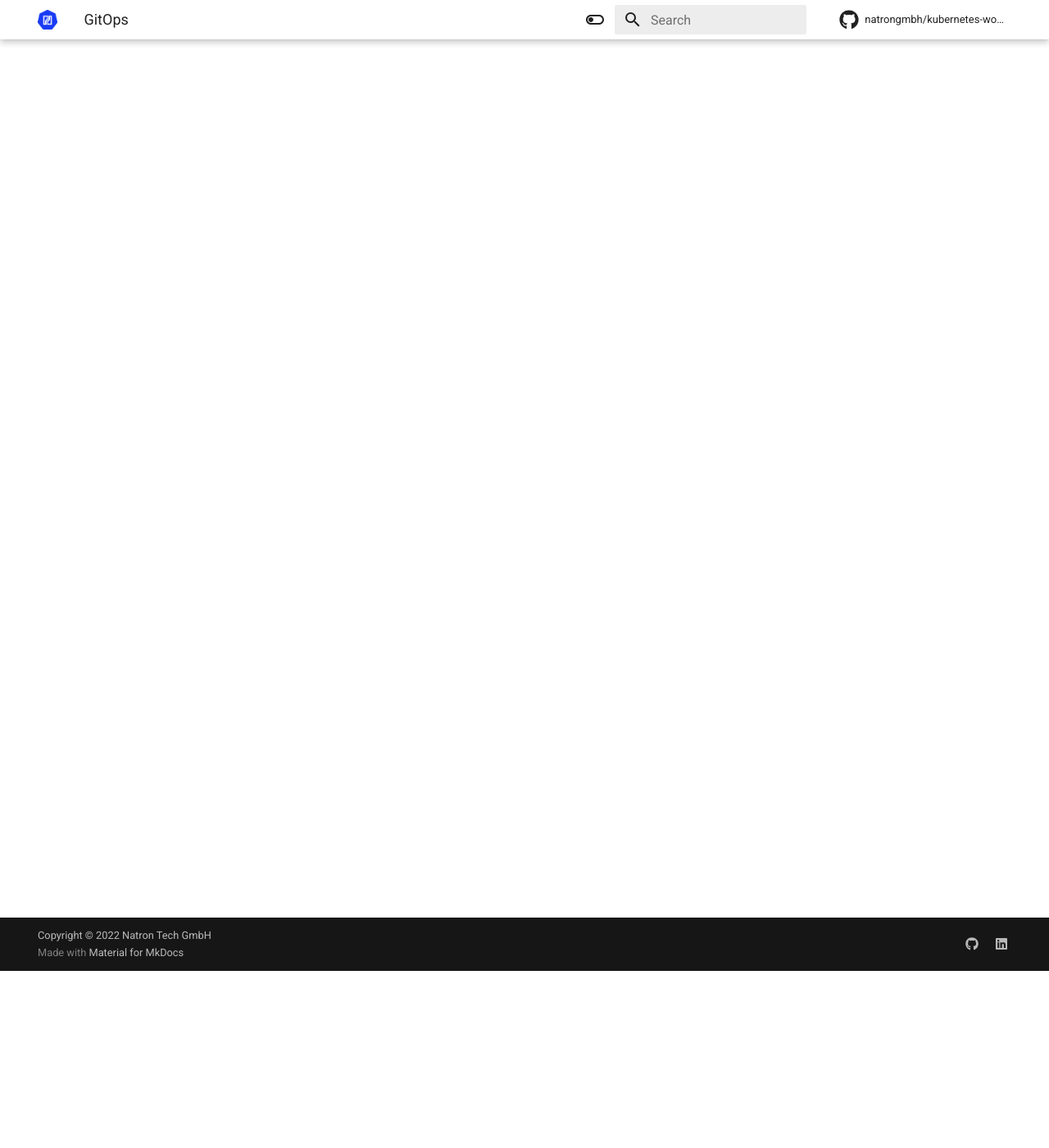
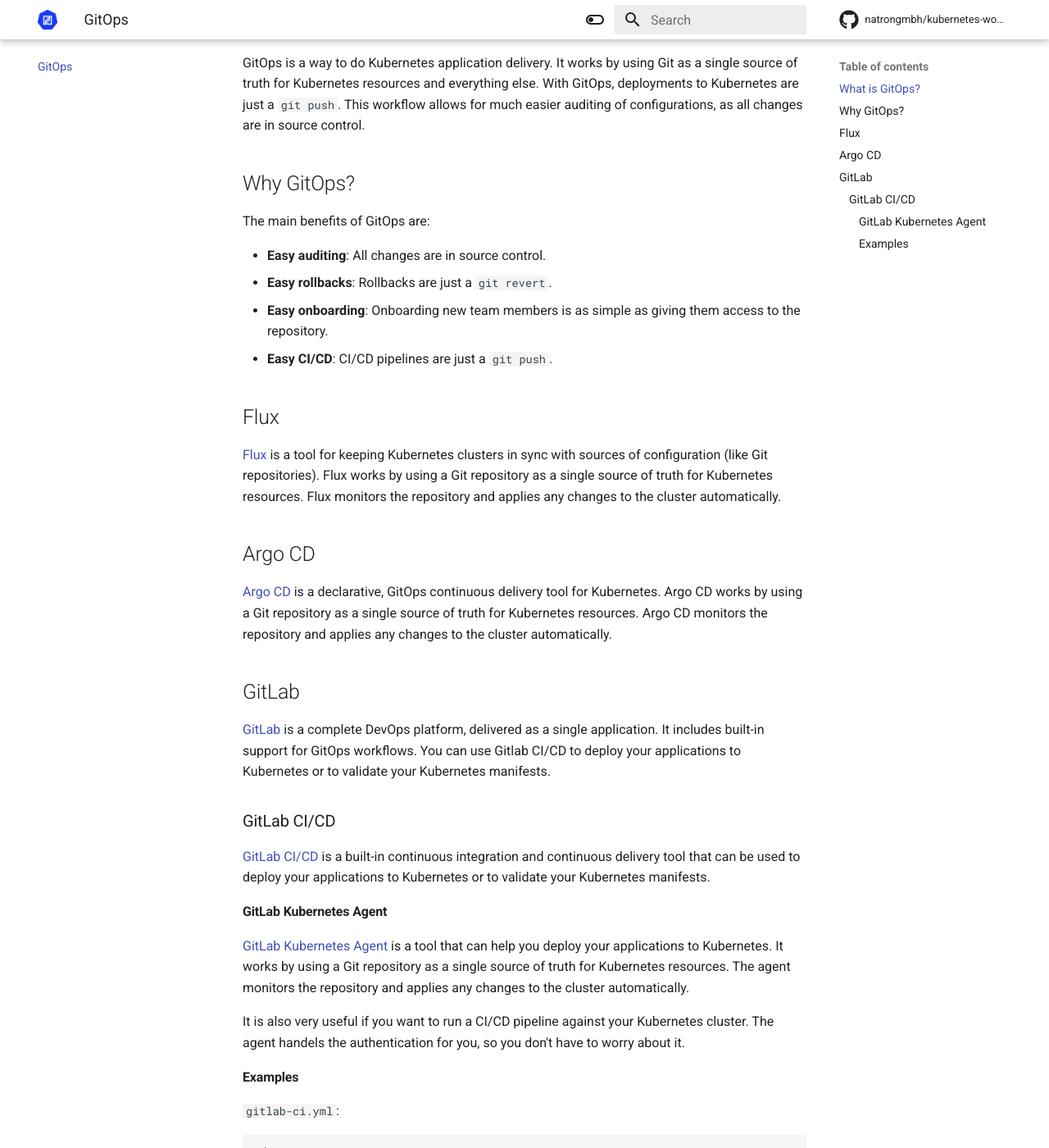
Before and after one commit to natrontech/kubernetes-workshop-golog, an MkDocs documentation site: the page built from docs/gitops/index.md, in a window 1280 px wide and 1400 px high, scrolled down 216 px. Shown: the whole window at 82% size. Built offline with MkDocs 1.6.1 and Material for MkDocs 9.7.7, drawn with Linux system fonts in a browser that asks for light colours; comment, search, counter and statistics services are not loaded; some of the changed text lies outside the part shown.

Commit message:
feat: add gitops part
Signed-off-by: Jan Lauber <jan.lauber@protonmail.ch>

````diff
--- a/docs/gitops/index.md
+++ b/docs/gitops/index.md
@@ -1 +1,78 @@
 # GitOps
+
+## What is GitOps?
+
+GitOps is a way to do Kubernetes application delivery. It works by using Git as a single source of truth for Kubernetes resources and everything else. With GitOps, deployments to Kubernetes are just a `git push`. This workflow allows for much easier auditing of configurations, as all changes are in source control.
+
+## Why GitOps?
+
+The main benefits of GitOps are:
+
+- **Easy auditing**: All changes are in source control.
+- **Easy rollbacks**: Rollbacks are just a `git revert`.
+- **Easy onboarding**: Onboarding new team members is as simple as giving them access to the repository.
+- **Easy CI/CD**: CI/CD pipelines are just a `git push`.
+
+## Flux
+
+[Flux](https://fluxcd.io/) is a tool for keeping Kubernetes clusters in sync with sources of configuration (like Git repositories). Flux works by using a Git repository as a single source of truth for Kubernetes resources. Flux monitors the repository and applies any changes to the cluster automatically.
+
+## Argo CD
+
+[Argo CD](https://argoproj.github.io/argo-cd/) is a declarative, GitOps continuous delivery tool for Kubernetes. Argo CD works by using a Git repository as a single source of truth for Kubernetes resources. Argo CD monitors the repository and applies any changes to the cluster automatically.
+
+## GitLab
+
+[GitLab](https://about.gitlab.com/) is a complete DevOps platform, delivered as a single application. It includes built-in support for GitOps workflows.
+You can use Gitlab CI/CD to deploy your applications to Kubernetes or to validate your Kubernetes manifests.
+
+### GitLab CI/CD
+
+[GitLab CI/CD](https://docs.gitlab.com/ee/ci/) is a built-in continuous integration and continuous delivery tool that can be used to deploy your applications to Kubernetes or to validate your Kubernetes manifests.
+
+#### GitLab Kubernetes Agent
+
+[GitLab Kubernetes Agent](https://docs.gitlab.com/ee/user/clusters/agent/) is a tool that can help you deploy your applications to Kubernetes. It works by using a Git repository as a single source of truth for Kubernetes resources. The agent monitors the repository and applies any changes to the cluster automatically.
+
+It is also very useful if you want to run a CI/CD pipeline against your Kubernetes cluster. The agent handels the authentication for you, so you don't have to worry about it.
+
+#### Examples
+
+`gitlab-ci.yml`:
+
+```yaml
+stages:
+  - deploy
+
+deploy:
+    stage: deploy
+    image: gitlab/gitlab-runner:latest
+    script:
+        - kubectl apply -f kubernetes/manifests
+    only:
+        - master
+```
+
+`kubernetes/manifests/deployment.yaml`:
+
+```yaml
+apiVersion: apps/v1
+kind: Deployment
+metadata:
+  name: my-app
+spec:
+  replicas: 1
+  selector:
+    matchLabels:
+      app: my-app
+  template:
+    metadata:
+      labels:
+        app: my-app
+    spec:
+      containers:
+      - name: my-app
+        image: my-app:latest
+```
+
+You can also combine the Gitlab CI with Argo CD or Flux. This way you can use the Gitlab CI to validate your Kubernetes manifests and then use Argo CD or Flux to deploy them. This is a very powerful combination.
--- a/mkdocs.yaml
+++ b/mkdocs.yaml
@@ -108,9 +108,7 @@
     - Kustomize:
       - kubernetes-basics/kustomize/index.md
   - Monitoring: monitoring/index.md
-  - GitOps:
-    - gitops/index.md
-    - Gitlab: gitops/gitlab.md
+  - GitOps: gitops/index.md
   - Materials:
     - materials/index.md
     - Credits: materials/credits.md
````
